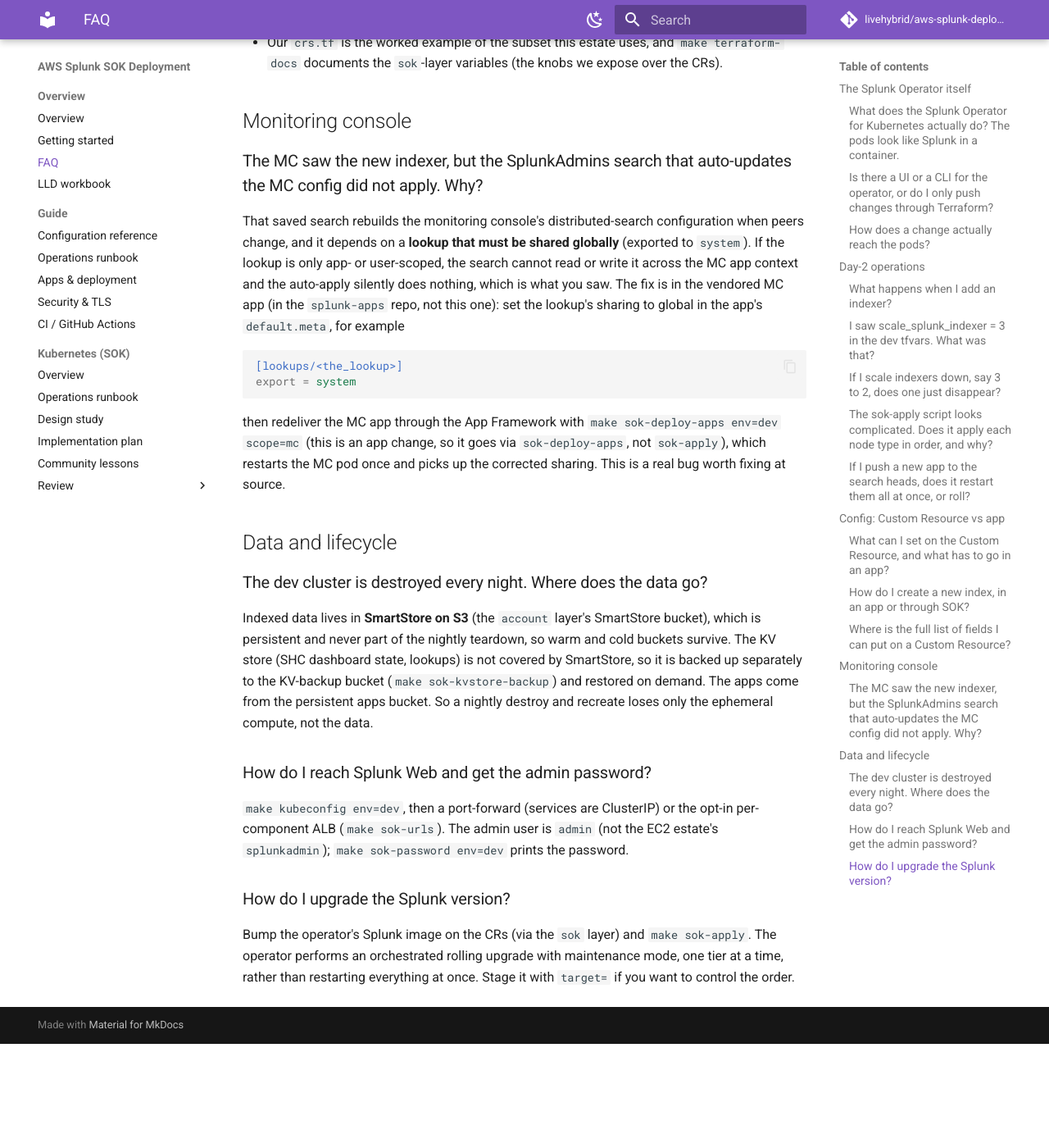
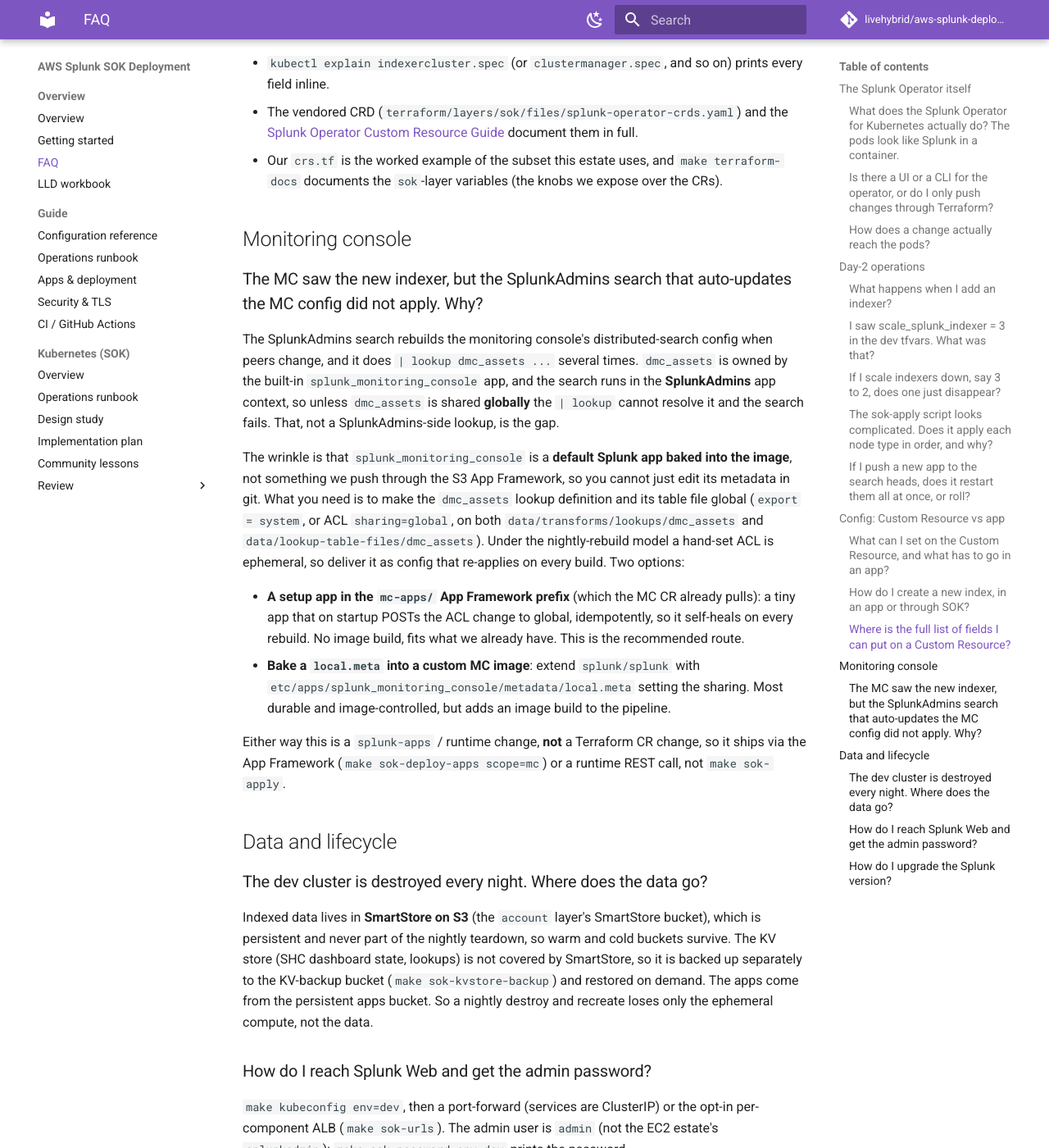
Before and after one commit to livehybrid/aws-splunk-deployment, an MkDocs documentation site: the page built from docs/faq.md, in a window 1280 px wide and 1400 px high, scrolled down 4513 px. Shown: the whole window at 82% size. Built offline with MkDocs 1.6.1 and Material for MkDocs 9.7.7, drawn with Linux system fonts in a browser that asks for light colours; comment, search, counter and statistics services are not loaded; before the commit the page ends 5786 px from its top, so only the background shows below that; some of the changed text lies outside the part shown.

Commit message:
docs(faq): correct the MC lookup diagnosis + clarify sok-apply applies
The failing lookup is dmc_assets, owned by the built-in splunk_monitoring_console
app, not a SplunkAdmins lookup: the SplunkAdmins search runs '| lookup dmc_assets'
in its own app context, so dmc_assets must be shared globally. Since the MC app is
baked into the image (not pushed via S3), deliver the ACL change via a setup app
in mc-apps/ (re-applied each rebuild) or bake a local.meta into a custom MC image.
Also clarify sok-apply does perform the apply (not only check) and only covers
Terraform-managed CRs, not app/built-in-app config.

````diff
--- a/docs/faq.md
+++ b/docs/faq.md
@@ -135,6 +135,12 @@
 So the iteration you saw in the output is the plan scan listing each CR that will
 change, and the ordering is Terraform's graph plus the optional staged rollout.
 
+To be clear, it **does** perform the apply, it is not only a checker: the plan and
+the confirmation are the safety wrapper around a real `terraform apply` of the
+`sok` layer. And it only covers **Terraform-managed** things (the CRs and their
+topology). App or built-in-app changes (like the MC lookup sharing above) go
+through the App Framework or a runtime REST call, never through `sok-apply`.
+
 ### If I push a new app to the search heads, does it restart them all at once, or roll?
 
 Rolling, for a search-head cluster. The App Framework lands the app on the
@@ -188,23 +194,33 @@
 
 ### The MC saw the new indexer, but the SplunkAdmins search that auto-updates the MC config did not apply. Why?
 
-That saved search rebuilds the monitoring console's distributed-search
-configuration when peers change, and it depends on a **lookup that must be shared
-globally** (exported to `system`). If the lookup is only app- or user-scoped, the
-search cannot read or write it across the MC app context and the auto-apply
-silently does nothing, which is what you saw. The fix is in the vendored MC app
-(in the `splunk-apps` repo, not this one): set the lookup's sharing to global in
-the app's `default.meta`, for example
+The SplunkAdmins search rebuilds the monitoring console's distributed-search
+config when peers change, and it does `| lookup dmc_assets ...` several times.
+`dmc_assets` is owned by the built-in `splunk_monitoring_console` app, and the
+search runs in the **SplunkAdmins** app context, so unless `dmc_assets` is shared
+**globally** the `| lookup` cannot resolve it and the search fails. That, not a
+SplunkAdmins-side lookup, is the gap.
 
-```ini
-[lookups/<the_lookup>]
-export = system
-```
+The wrinkle is that `splunk_monitoring_console` is a **default Splunk app baked
+into the image**, not something we push through the S3 App Framework, so you
+cannot just edit its metadata in git. What you need is to make the `dmc_assets`
+lookup definition and its table file global (`export = system`, or ACL
+`sharing=global`, on both `data/transforms/lookups/dmc_assets` and
+`data/lookup-table-files/dmc_assets`). Under the nightly-rebuild model a hand-set
+ACL is ephemeral, so deliver it as config that re-applies on every build. Two
+options:
 
-then redeliver the MC app through the App Framework with `make sok-deploy-apps
-env=dev scope=mc` (this is an app change, so it goes via `sok-deploy-apps`, not
-`sok-apply`), which restarts the MC pod once and picks up the corrected sharing.
-This is a real bug worth fixing at source.
+- **A setup app in the `mc-apps/` App Framework prefix** (which the MC CR already
+  pulls): a tiny app that on startup POSTs the ACL change to global, idempotently,
+  so it self-heals on every rebuild. No image build, fits what we already have.
+  This is the recommended route.
+- **Bake a `local.meta` into a custom MC image**: extend `splunk/splunk` with
+  `etc/apps/splunk_monitoring_console/metadata/local.meta` setting the sharing.
+  Most durable and image-controlled, but adds an image build to the pipeline.
+
+Either way this is a `splunk-apps` / runtime change, **not** a Terraform CR
+change, so it ships via the App Framework (`make sok-deploy-apps scope=mc`) or a
+runtime REST call, not `make sok-apply`.
 
 ## Data and lifecycle
 
````
